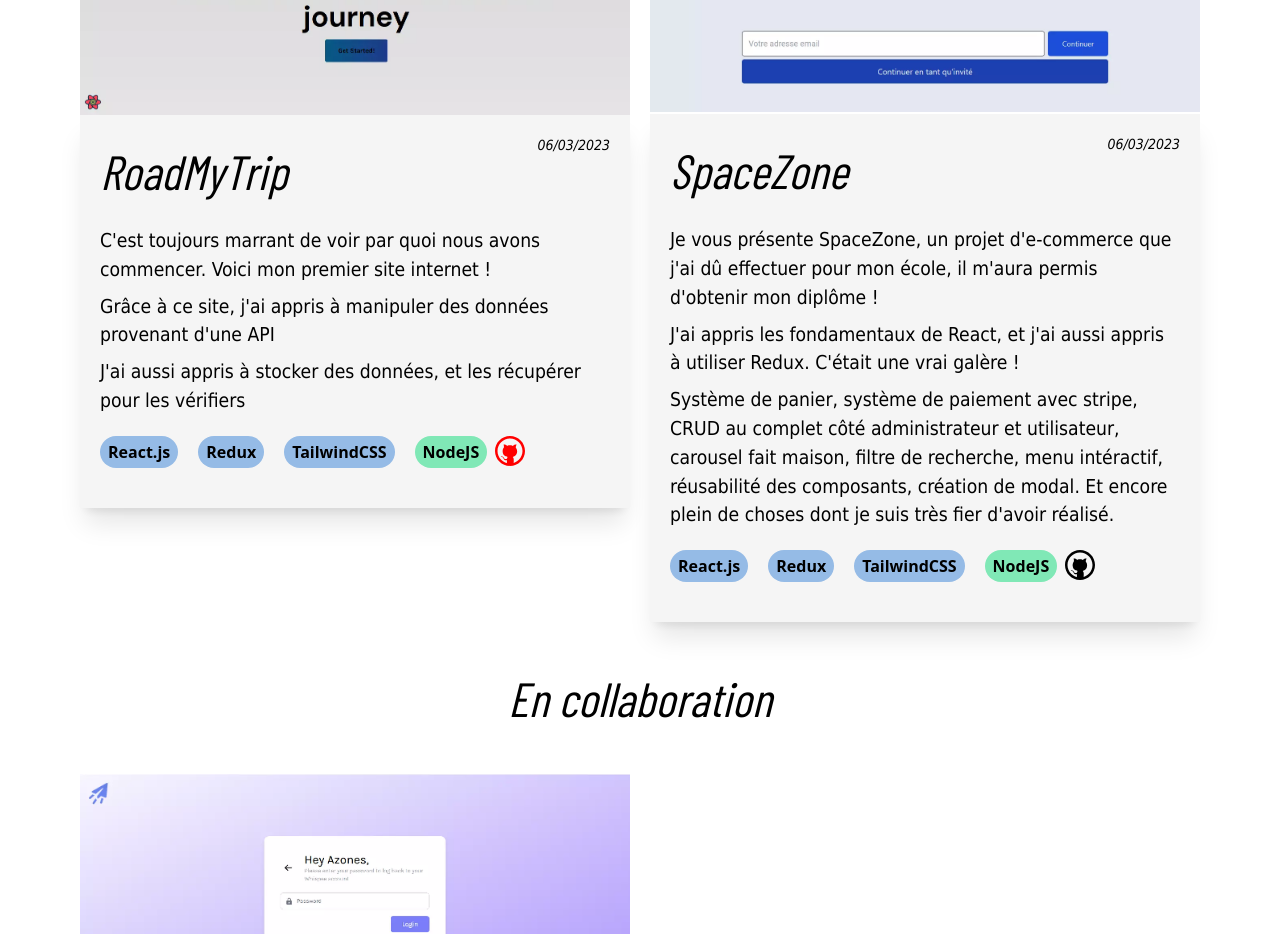
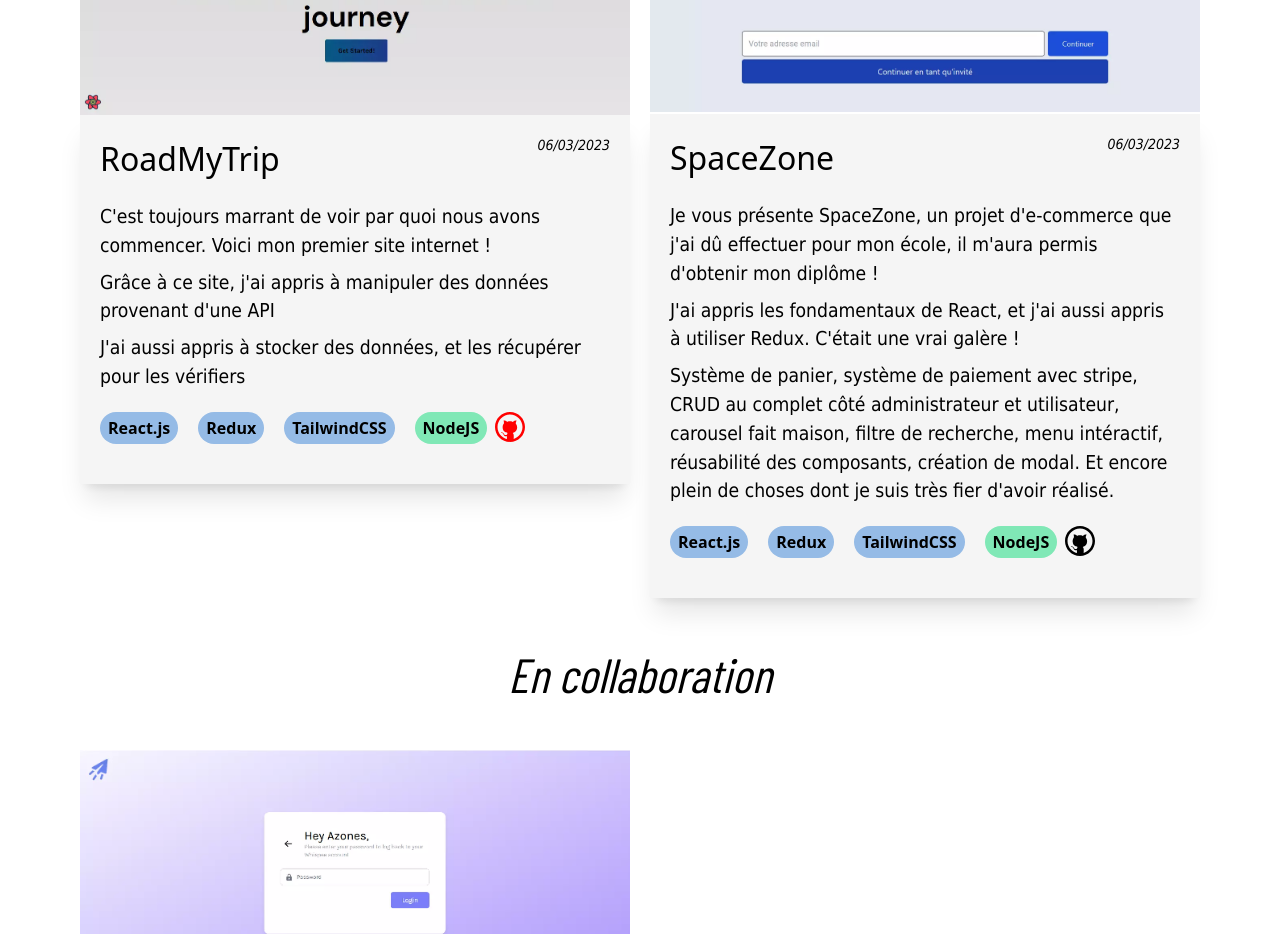
Before and after one commit to Azonesbz/vincentavez, a React (Vite) app in the folder client/: page / in a window 1280 px wide. Shown: the part 3203-4137 px from the top of the page. Built offline with nearby package versions, Linux system fonts and the light colour scheme; no server answers; a web font is replaced by a local one.

Commit message:
fixed tag and delete classname

```diff
--- a/client/src/components/portfolio/Projects.jsx
+++ b/client/src/components/portfolio/Projects.jsx
@@ -30,7 +30,7 @@ export default function Project() {
                 <div className="flex flex-col p-2 mt-3 md:mt-0 md:p-5 bg-neutral-100 shadow-xl">
 
                     <div className="flex justify-between items-start">
-                        <h2 className="bg-clip-text">RoadMyTrip</h2>
+                        <h3>RoadMyTrip</h3>
                         <i className="text-sm">06/03/2023</i>
                     </div>
                     <div className="flex flex-col space-y-2 mt-5">
@@ -99,7 +99,7 @@ export default function Project() {
 
                 <div className="flex flex-col p-2 mt-3 md:mt-0 bg-neutral-100 md:p-5 shadow-xl">
                     <div className="flex justify-between items-start">
-                        <h2 className="">SpaceZone</h2>
+                        <h3>SpaceZone</h3>
                         <i className="text-sm">06/03/2023</i>
                     </div>
                     <div className="flex flex-col space-y-2 mt-5">
```
